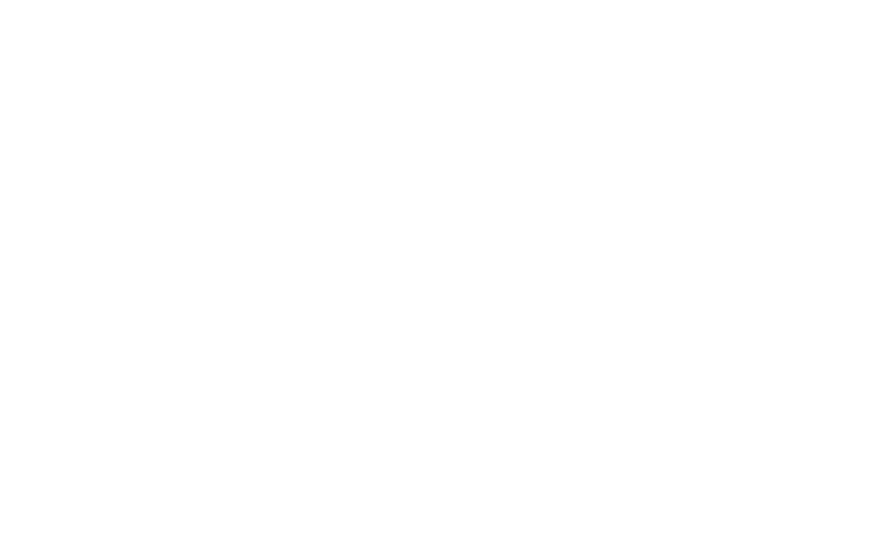
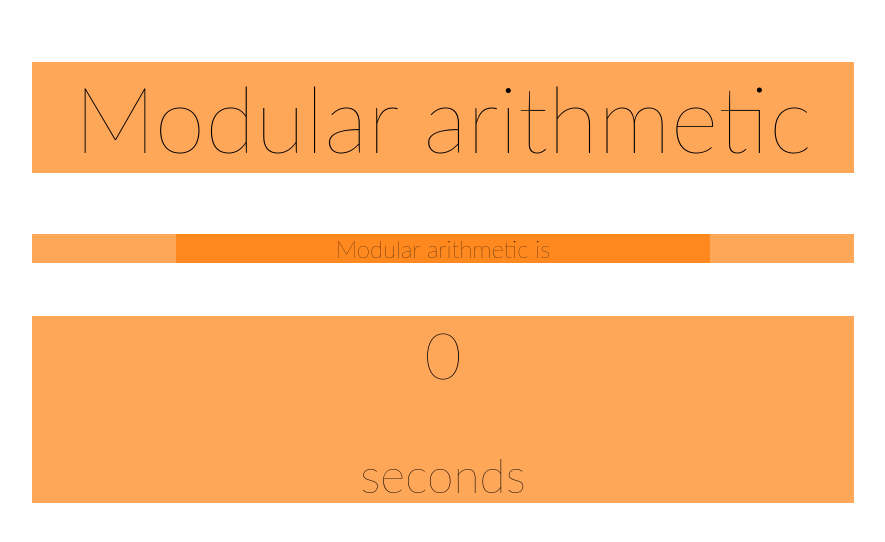
Before and after one commit to Gerzer/Euclidean-algorithm, a plain HTML site: page index.html in a window 1280 px wide. Shown: the whole page, without its empty margins (197-1082 px from the left). Drawn offline with Linux system fonts and the light colour scheme.

Commit message:
Some txt

```diff
--- a/index.html
+++ b/index.html
@@ -2,9 +2,20 @@
 <html>
   <head>
     <meta charset="utf-8">
+    <link href='http://fonts.googleapis.com/css?family=Lato:300,300italic' rel='stylesheet' type='style.css'>
+    <link rel="stylesheet" href="style.css">
     <title>Euclidean algorithm</title>
   </head>
   <body>
-
+    <div class="container">
+      <h1>Modular arithmetic</h1>
+    </div>
+    <div class="container">
+      <p class="container">Modular arithmetic is</p>
+    </div>
+    <div class="container">
+      <h2 id="timer">0</h2>
+      <h3>seconds</h3>
+    </div>
   </body>
 </html>
--- a/style.css
+++ b/style.css
@@ -1,35 +1,35 @@
 h1 {
-  font-family: "Helvetica Neue";
+  font-family: "Avenir", "Lato";
   font-weight: 100;
   font-size: 92px;
   text-align: center;
 }
 h2 {
-  font-family: "Helvetica Neue";
+  font-family: "Avenir", "Lato";
   font-weight: 100;
   font-size: 64px;
   text-align: center;
 }
 h3 {
-  font-family: "Helvetica Neue";
+  font-family: "Avenir", "Lato";
   font-weight: 100;
   font-size: 48px;
   text-align: center;
 }
 p {
-  font-family: "Helvetica Neue";
+  font-family: "Avenir", "Lato";
   font-weight: 200;
   font-size: 24px;
   text-align: center;
 }
 a {
-  font-family: "Helvetica Neue";
+  font-family: "Avenir", "Lato";
   font-weight: 200;
   font-size: 24px;
   text-align: center;
 }
 label {
-  font-family: "Helvetica Neue";
+  font-family: "Avenir", "Lato";
   font-weight: 200;
   font-size: 24px;
 }
```
